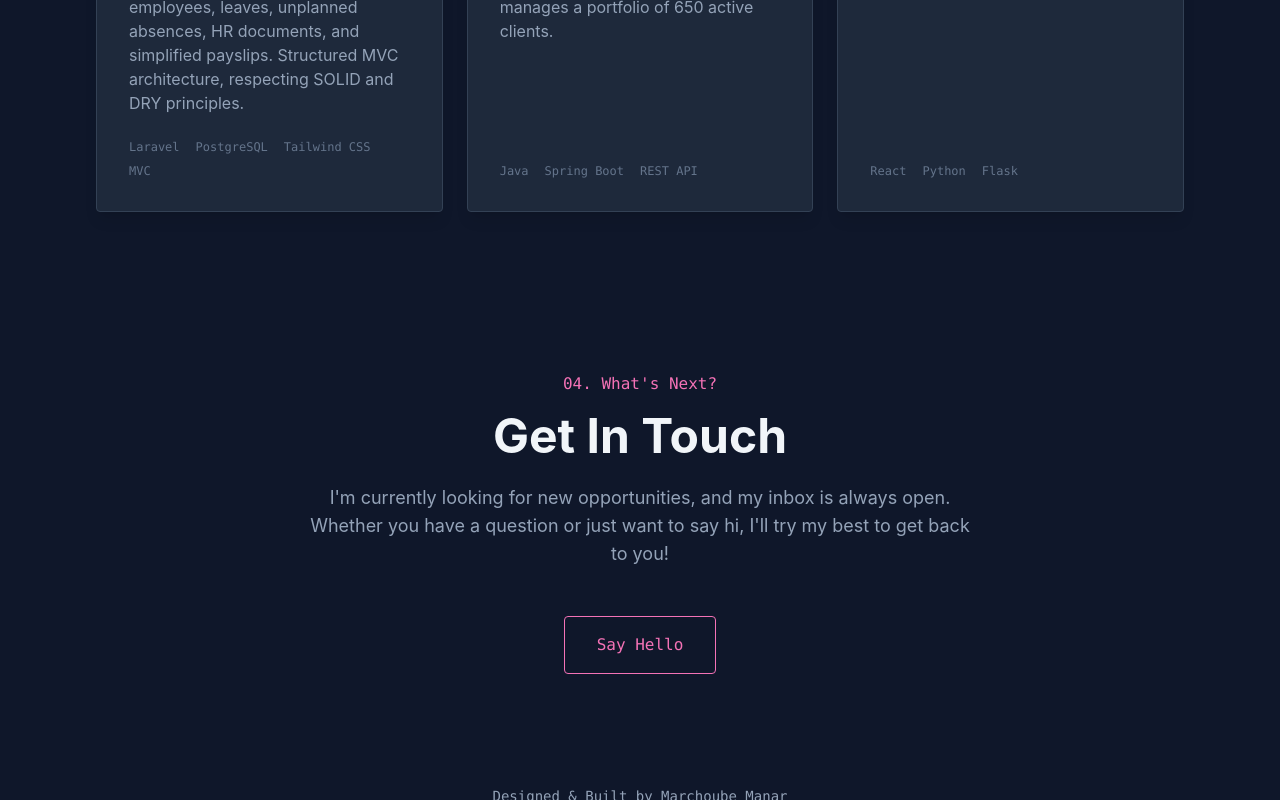
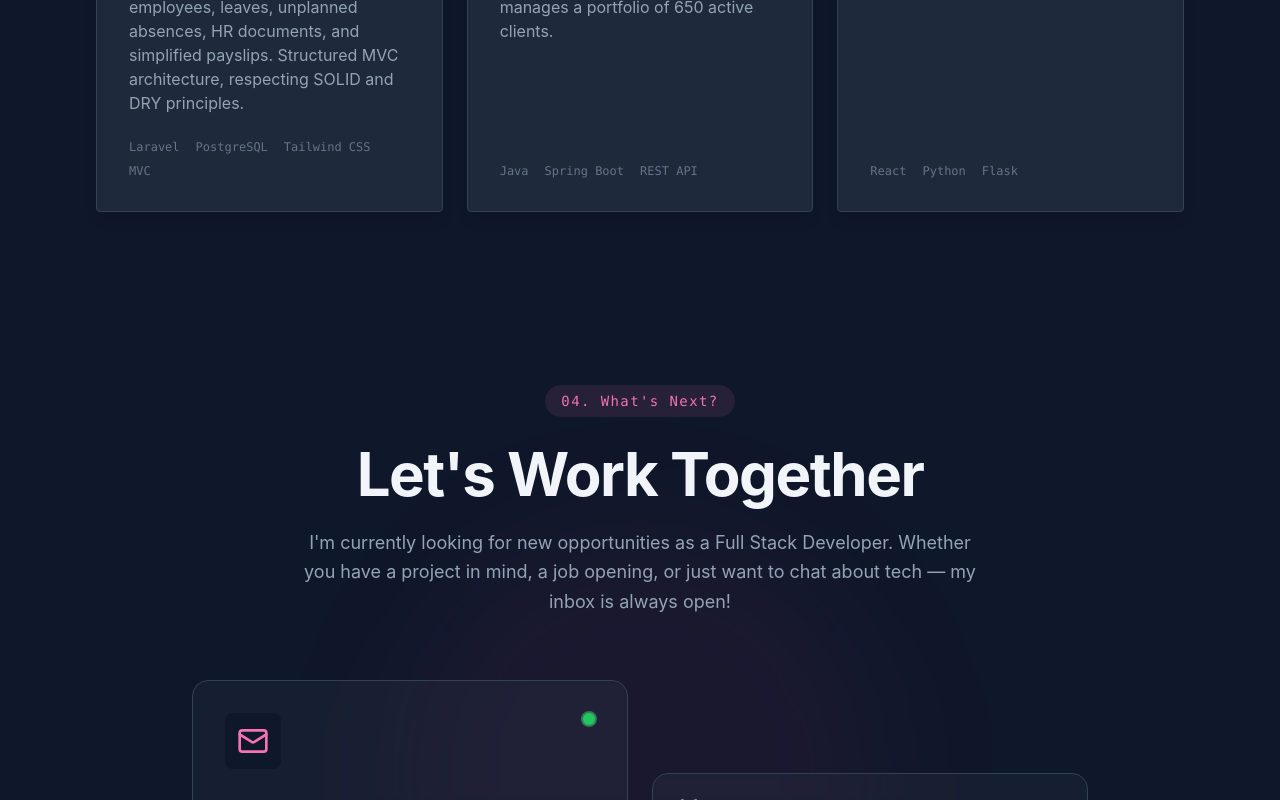
Before and after one commit to ManaR-Rch/My-portfolio, a React (Vite) app: page / in a window 1280 px wide. Shown: the part 2000-2800 px from the top of the page. Built offline with nearby package versions, Linux system fonts and the light colour scheme.

Commit message:
Redesign Contact section: Copy-email feature and social cards

```diff
--- a/src/components/Contact.jsx
+++ b/src/components/Contact.jsx
@@ -1,27 +1,116 @@
 import { motion } from 'framer-motion';
+import { Mail, Linkedin, Github, ArrowRight, Copy } from 'lucide-react';
+import { useState } from 'react';
 
 const Contact = () => {
+    const [copied, setCopied] = useState(false);
+    const email = "manarmarchou6@gmail.com";
+
+    const handleCopy = () => {
+        navigator.clipboard.writeText(email);
+        setCopied(true);
+        setTimeout(() => setCopied(false), 2000);
+    };
+
     return (
-        <section id="contact" className="py-20 text-center max-w-2xl mx-auto">
+        <section id="contact" className="py-24 max-w-4xl mx-auto relative overflow-hidden">
+            {/* Background Decorations */}
+             <div className="absolute top-1/2 left-1/2 -translate-x-1/2 -translate-y-1/2 w-[500px] h-[500px] bg-pink-500/5 rounded-full blur-3xl -z-10"></div>
+
             <motion.div
                 initial={{ opacity: 0, y: 20 }}
                 whileInView={{ opacity: 1, y: 0 }}
                 viewport={{ once: true }}
                 transition={{ duration: 0.5 }}
+                className="text-center mb-16"
             >
-                <p className="text-pink-400 font-mono mb-4">04. What's Next?</p>
-                <h2 className="text-4xl md:text-5xl font-bold text-slate-100 mb-6">Get In Touch</h2>
-                <p className="text-slate-400 text-lg mb-12">
-                     I'm currently looking for new opportunities, and my inbox is always open.
-                     Whether you have a question or just want to say hi, I'll try my best to get back to you!
+                <span className="text-pink-400 font-mono text-sm tracking-widest bg-pink-400/10 px-4 py-2 rounded-full">
+                    04. What's Next?
+                </span>
+                <h2 className="text-5xl md:text-6xl font-bold text-slate-100 mt-8 mb-6 tracking-tight">
+                    Let's Work Together
+                </h2>
+                <p className="text-slate-400 text-lg max-w-2xl mx-auto leading-relaxed">
+                     I'm currently looking for new opportunities as a Full Stack Developer.
+                     Whether you have a project in mind, a job opening, or just want to chat about tech —
+                     my inbox is always open!
                 </p>
-                <a
-                    href="mailto:manarmarchou6@gmail.com"
-                    className="inline-block border border-pink-400 text-pink-400 px-8 py-4 rounded hover:bg-pink-400/10 transition-colors font-mono"
+            </motion.div>
+
+            <div className="grid md:grid-cols-2 gap-6 items-center">
+
+                {/* Email Card */}
+                <motion.div
+                    whileHover={{ scale: 1.02 }}
+                    className="bg-slate-800/50 backdrop-blur-sm p-8 rounded-2xl border border-slate-700 hover:border-pink-400/50 transition-all group text-left"
                 >
-                    Say Hello
-                </a>
-            </motion.div>
+                    <div className="flex items-start justify-between mb-8">
+                        <div className="p-3 bg-slate-900 rounded-lg group-hover:bg-pink-400/20 transition-colors">
+                            <Mail size={32} className="text-pink-400" />
+                        </div>
+                        <span className="flex h-3 w-3 relative">
+                            <span className="animate-ping absolute inline-flex h-full w-full rounded-full bg-green-400 opacity-75"></span>
+                            <span className="relative inline-flex rounded-full h-3 w-3 bg-green-500"></span>
+                        </span>
+                    </div>
+                    <h3 className="text-slate-100 font-bold text-xl mb-2">Drop me a line</h3>
+                    <p className="text-slate-400 text-sm mb-6">Whether you have a question or just want to say hi.</p>
+
+                    <div className="flex items-center gap-2 bg-slate-900 p-2 rounded-lg border border-slate-800">
+                        <code className="flex-1 text-slate-300 font-mono text-sm px-2 truncate">
+                            {email}
+                        </code>
+                        <button
+                            onClick={handleCopy}
+                            className="p-2 hover:bg-slate-800 rounded-md text-slate-400 hover:text-pink-400 transition-colors relative"
+                            title="Copy email"
+                        >
+                            {copied ? <span className="text-green-400 text-xs font-bold">Copied!</span> : <Copy size={18} />}
+                        </button>
+                    </div>
+                    <a
+                        href={`mailto:${email}`}
+                        className="mt-6 w-full py-3 bg-pink-400 text-slate-900 rounded-lg font-bold hover:bg-pink-500 transition-colors flex items-center justify-center gap-2"
+                    >
+                        Send Email <ArrowRight size={18} />
+                    </a>
+                </motion.div>
+
+                {/* Socials & Resume */}
+                <div className="space-y-6">
+                    <motion.a
+                        href="https://github.com/ManaR-Rch"
+                        target="_blank"
+                        rel="noopener noreferrer"
+                        whileHover={{ x: 10 }}
+                        className="flex items-center justify-between p-6 bg-slate-800/50 backdrop-blur-sm rounded-2xl border border-slate-700 hover:border-slate-500 group transition-all cursor-pointer"
+                    >
+                        <div className="flex items-center gap-4">
+                            <Github size={24} className="text-slate-400 group-hover:text-white transition-colors" />
+                            <span className="text-slate-300 font-medium group-hover:text-white">Check my code</span>
+                        </div>
+                        <ArrowRight size={20} className="text-slate-500 group-hover:text-pink-400 transition-colors -rotate-45 group-hover:rotate-0 transform duration-300" />
+                    </motion.a>
+
+                    <motion.a
+                        href="https://www.linkedin.com/in/marchoube-manar"
+                        target="_blank"
+                        rel="noopener noreferrer"
+                        whileHover={{ x: 10 }}
+                        className="flex items-center justify-between p-6 bg-slate-800/50 backdrop-blur-sm rounded-2xl border border-slate-700 hover:border-blue-500/50 group transition-all cursor-pointer"
+                    >
+                        <div className="flex items-center gap-4">
+                            <Linkedin size={24} className="text-slate-400 group-hover:text-[#0077b5] transition-colors" />
+                            <span className="text-slate-300 font-medium group-hover:text-white">Connect on LinkedIn</span>
+                        </div>
+                        <ArrowRight size={20} className="text-slate-500 group-hover:text-pink-400 transition-colors -rotate-45 group-hover:rotate-0 transform duration-300" />
+                    </motion.a>
+                </div>
+            </div>
+
+            <footer className="mt-24 text-center text-slate-500 text-sm font-mono">
+                <p>Designed & Built by Marchoube Manar</p>
+            </footer>
         </section>
     );
 };
```
